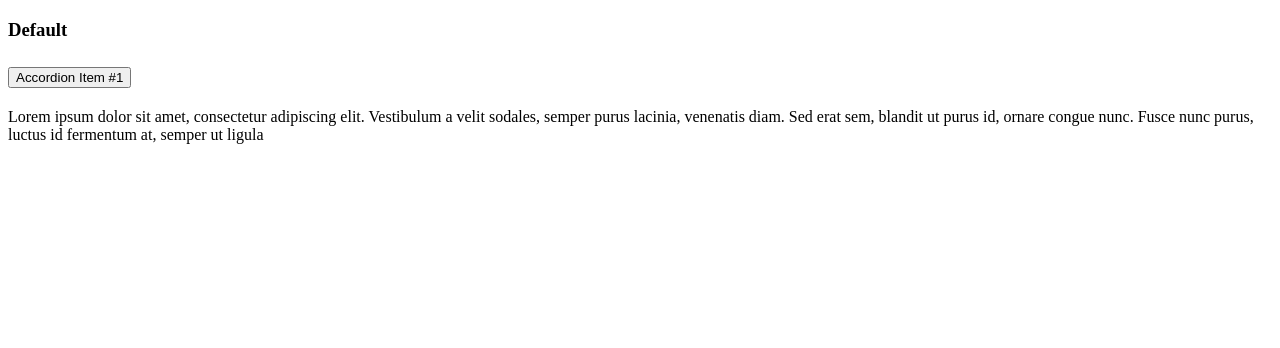
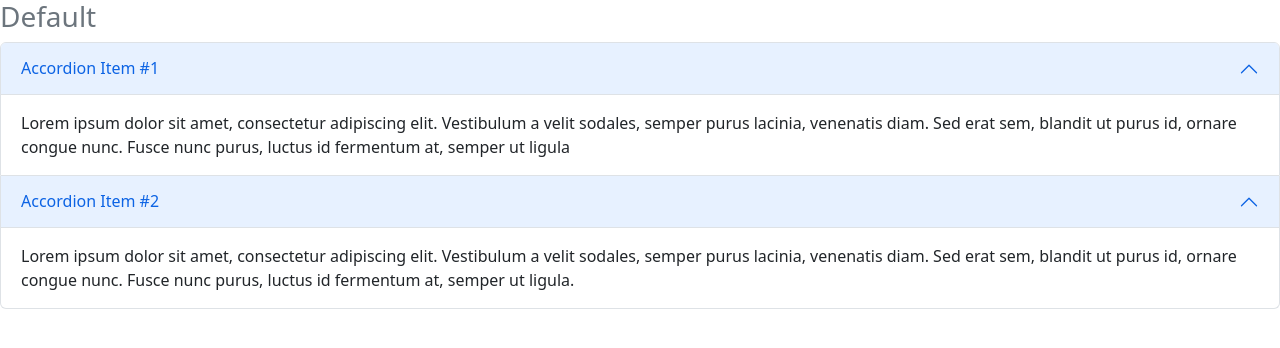
Before and after one commit to jcamilo05/Bootstrap, a website: page Accordion.html in a window 1280 px wide. Drawn offline with nearby package versions, Linux system fonts and the light colour scheme.

Commit message:
accordion

```diff
--- a/Accordion.html
+++ b/Accordion.html
@@ -1,9 +1,9 @@
-<!DOCTYPE html>
-<html>
+<!doctype html>
+<html lang="en">
   <head>
     <meta charset="utf-8">
-    <meta name="viewport" content="width=device-width initial-scale=1.0">
-    <link rel="stylesheet" href="./node_modules/bootstrap/dist/css/bootstrap.css.map">
+    <meta name="viewport" content="width=device-width, initial-scale=1.0">
+    <link rel="stylesheet" href="./node_modules/bootstrap/dist/css/bootstrap.min.css">
   </head>
   <body>
     <div class="code-example mb-5">
@@ -26,9 +26,27 @@
               </div>
             </div>
           </div>
+          <div class="accordion-item">
+            <h2 class="accordion-header" id="headingDefaultTwo">
+              <button type="button" class="accordion-button" data-bs-toggle="collapse"
+              data-bs-target="#collapseDefaultTwo" aria-expanded="true" aria-controls="collapseDefaultTwo">
+                Accordion Item #2
+              </button>
+            </h2>
+            <div id="collapseDefaultTwo" class="accordion-collapse collapse show" aria-labelledby="headingDefaultTwo"
+            data-bs-parent="#accordionDefault">
+              <div class="accordion-body">
+                Lorem ipsum dolor sit amet, consectetur adipiscing elit. Vestibulum a velit sodales,
+                semper purus lacinia, venenatis diam. Sed erat sem, blandit ut purus id, ornare congue nunc.
+                Fusce nunc purus, luctus id fermentum at, semper ut ligula.
+              </div>
+            </div>
+          </div>
         </div>
       </div>
     </div>
+
+    <script src="./node_modules/bootstrap/dist/js/bootstrap.bundle.js"></script>
   </body>
-  <script src="./node_modules/bootstrap/dist/js/bootstrap.bundle.min.js"></script>
+
 </html>
```
Also changed, not shown: Readme.md, img/notes/accordion.JPG (added), 1 other file.
